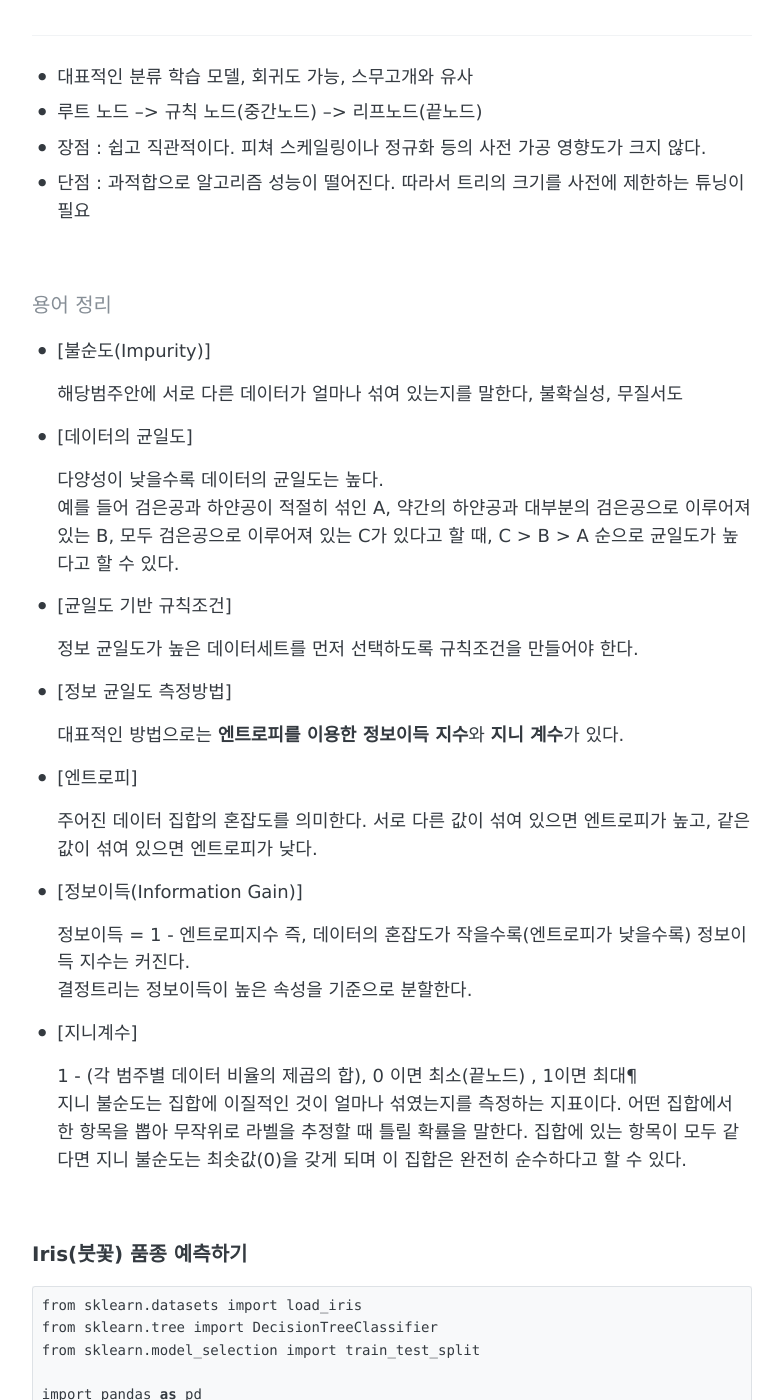
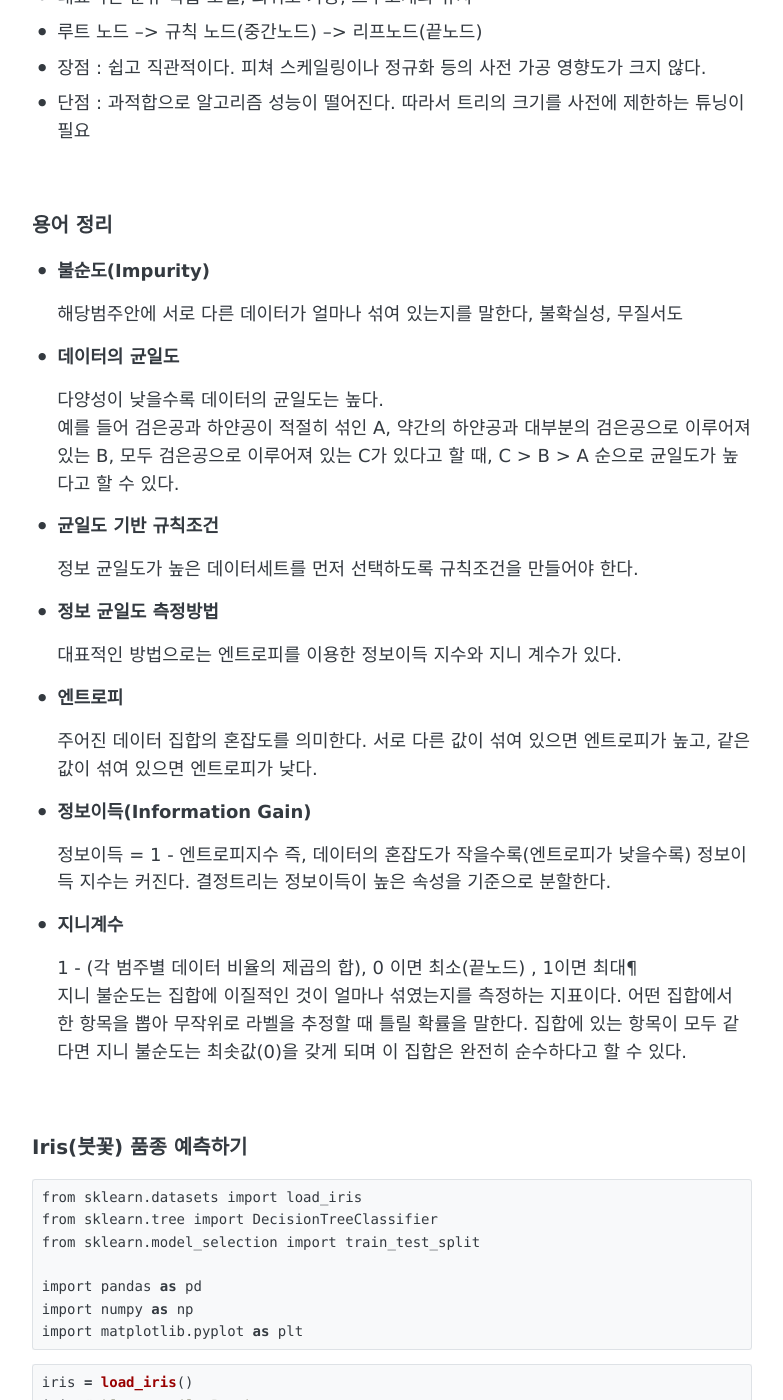
Before and after one commit to zoe0-0/blog, a Jekyll site: the page built from _posts/2020-08-03-Ai_day22.md, in a window 1280 px wide and 1400 px high, scrolled down 929 px. Shown: the whole window, without its empty margins (248-1031 px from the left). Built offline with Jekyll 4.4.1, drawn with Linux system fonts in a browser that asks for light colours; comment, search, counter and statistics services are not loaded.

````diff
--- a/_posts/2020-08-03-Ai_day22.md
+++ b/_posts/2020-08-03-Ai_day22.md
@@ -8,8 +8,6 @@ tags:
 <br>
 
 ## 분류(Classification)
-
----
 
 > 학습 데이터로 주어진 데이터의 피쳐와 레이블값(결정값, 클래스값)을 머신러닝 알고리즘으로 학습해 모델을 생성하고, 이렇게 생성된 모델에 새로운 데이터 값이 주어졌을  때 미지의 레이블 값을 예측
 
@@ -27,8 +25,6 @@ tags:
 
 ## 결정트리 (Decision Tree)
 
----
-
 - 대표적인 분류 학습 모델, 회귀도 가능, 스무고개와 유사
 - 루트 노드 --> 규칙 노드(중간노드) --> 리프노드(끝노드)
 - 장점 : 쉽고 직관적이다. 피쳐 스케일링이나 정규화 등의 사전 가공 영향도가 크지 않다.
@@ -36,37 +32,36 @@ tags:
 
 <br>
 
-####  용어 정리
+### 용어 정리
 
-- [불순도(Impurity)]
+- <b>불순도(Impurity)</b>
 
   해당범주안에 서로 다른 데이터가 얼마나 섞여 있는지를 말한다, 불확실성, 무질서도<br>
 
-- [데이터의 균일도]
+- <b>데이터의 균일도</b>
 
   다양성이 낮을수록 데이터의 균일도는 높다. <br>
   예를 들어 검은공과 하얀공이 적절히 섞인 A, 약간의 하얀공과 대부분의 검은공으로 이루어져 있는 B, 모두 검은공으로 이루어져 있는 C가 있다고 할 때,
   C > B > A 순으로 균일도가 높다고 할 수 있다.
 
-- [균일도 기반 규칙조건]
+- <b>균일도 기반 규칙조건</b>
 
   정보 균일도가 높은 데이터세트를 먼저 선택하도록 규칙조건을 만들어야 한다.
 
-- [정보 균일도 측정방법]
+- <b>정보 균일도 측정방법</b>
 
-  대표적인 방법으로는 <b>엔트로피를 이용한 정보이득 지수</b>와 <b>지니 계수</b>가 있다.
+  대표적인 방법으로는 엔트로피를 이용한 정보이득 지수와 지니 계수가 있다.
 
-- [엔트로피]
+- <b>엔트로피</b>
 
   주어진 데이터 집합의 혼잡도를 의미한다. 서로 다른 값이 섞여 있으면 엔트로피가 높고, 같은 값이 섞여 있으면 엔트로피가 낮다.
 
-- [정보이득(Information Gain)]
+- <b>정보이득(Information Gain)</b>
 
   정보이득 = 1 - 엔트로피지수
-  즉, 데이터의 혼잡도가 작을수록(엔트로피가 낮을수록) 정보이득 지수는 커진다. <br>
-  결정트리는 정보이득이 높은 속성을 기준으로 분할한다.
+  즉, 데이터의 혼잡도가 작을수록(엔트로피가 낮을수록) 정보이득 지수는 커진다. 결정트리는 정보이득이 높은 속성을 기준으로 분할한다.
 
-- [지니계수]
+- <b>지니계수</b>
 
   1 - (각 범주별 데이터 비율의 제곱의 합), 0 이면 최소(끝노드) , 1이면 최대¶<br>
   지니 불순도는 집합에 이질적인 것이 얼마나 섞였는지를 측정하는 지표이다. 어떤 집합에서 한 항목을 뽑아 무작위로 라벨을 추정할 때 틀릴 확률을 말한다. 집합에 있는 항목이 모두 같다면 지니 불순도는 최솟값(0)을 갖게 되며 이 집합은 완전히 순수하다고 할 수 있다.
@@ -311,4 +306,6 @@ dot_graph = f.read()
 graphviz.Source(dot_graph)
 ```
 
+<br>
+
 ![png](https://raw.githubusercontent.com/zoe0-0/blog/master/images/graphviz_files/tree.svg)
````
